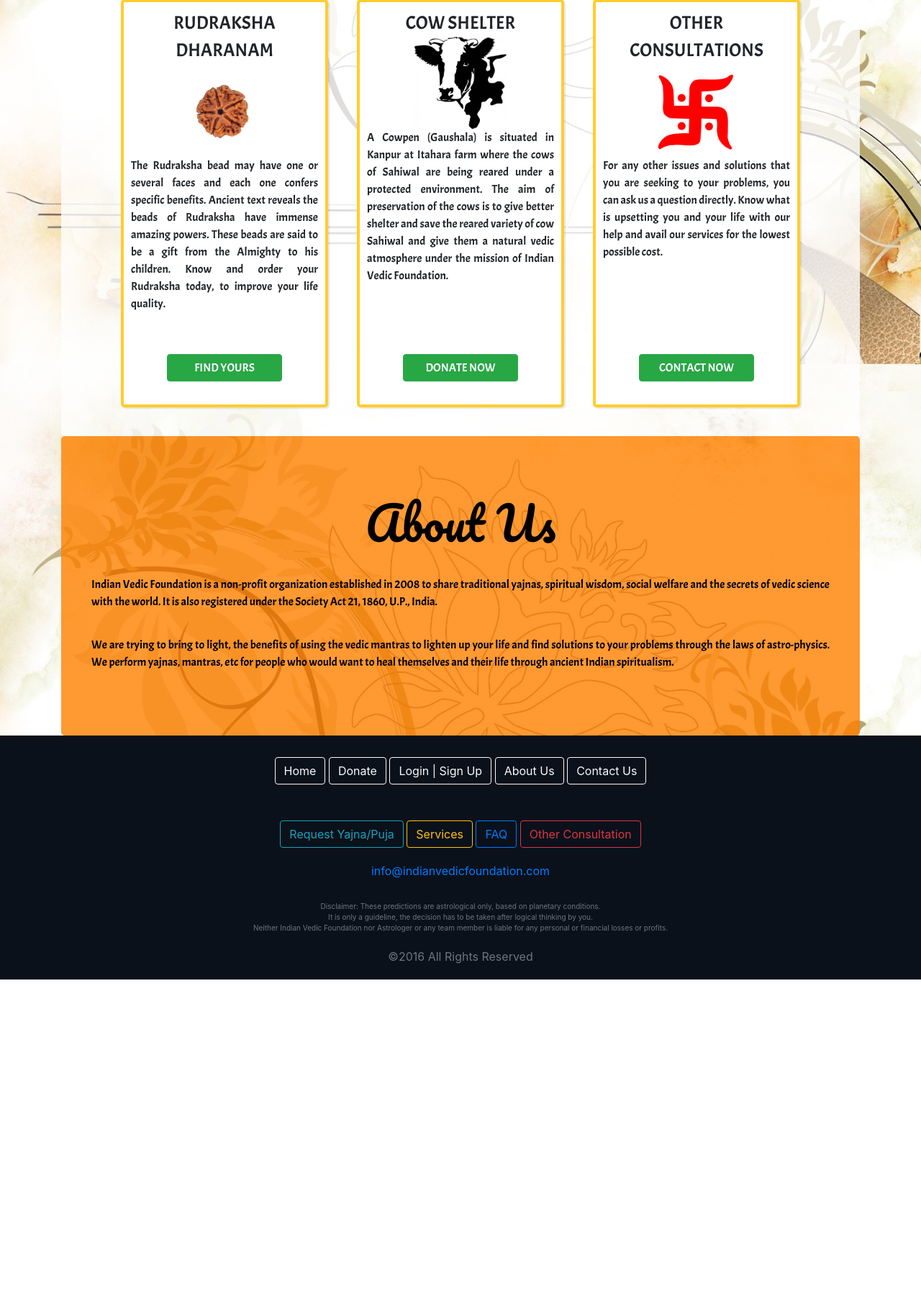
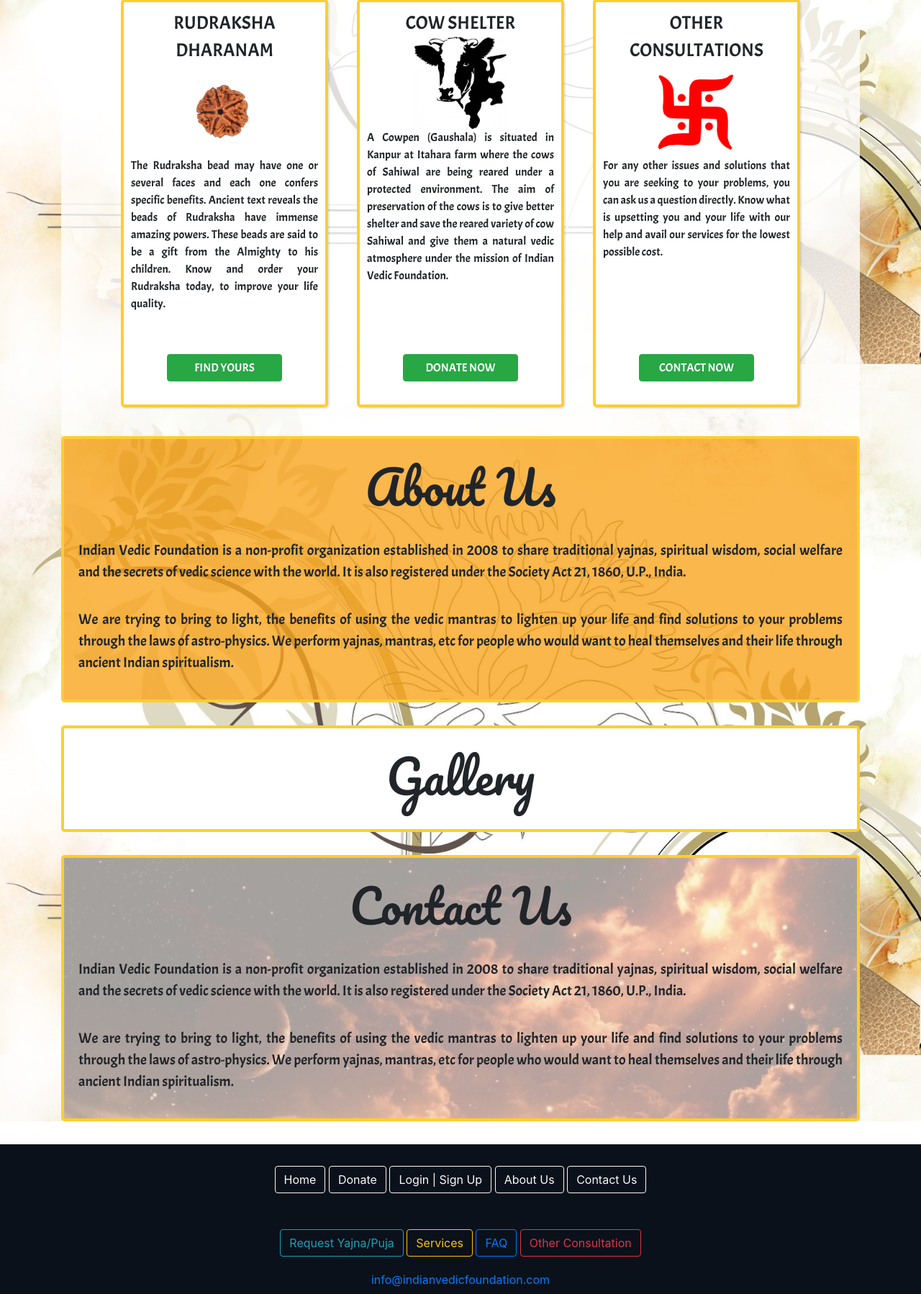
Before and after one commit to sonali-yadav/astro-website, a Django app: page / in a window 1280 px wide. Shown: the part 1602-3400 px from the top of the page at 72% size. Before the commit the page ends 2963 px from the top, so only its background shows below. Run offline with Django 3.2, Linux system fonts and the light colour scheme; some libraries are stand-ins or nearby versions.

Commit message:
home page contd.

```diff
--- a/home/static/css/index.css
+++ b/home/static/css/index.css
@@ -8,11 +8,6 @@
 }
 .justified {
     text-align: justify;
-}
-.index_about{
-    background-color: rgba(255,129,0,0.8);
-    color: #000;
-    font-family: 'Acme';
 }
 .index_container {
     background-color: var(--white-back);
@@ -38,3 +33,15 @@
 .card_content {
     height: calc(100% - 100px);
 }
+.in_block {
+    display: inline-block;
+}
+.about_index {
+    background-color: rgba(249,165,30,0.8);
+}
+.about_index2 {
+    background: rgba(249,165,30,1.0) url('../images/b3.jpg') fixed no-repeat;
+    background-size: cover;
+}
+.grid_div {
+}
--- a/home/templates/home/index.html
+++ b/home/templates/home/index.html
@@ -153,13 +153,52 @@
             <div class="button_div"><a href="#" class="btn btn-success">CONTACT NOW</a></div>
         </div>
     </div>
-    <div class="jumbotron fluid-jumbotron mg_bt_0 index_about">
-        <h1 class="heading_div center_text">About Us</h1>
-        <p class="justified">Indian Vedic Foundation is a non-profit organization established in 2008
+    <div class="jumbotron fluid-jumbotron grid_item about_index">
+        <h1 class="center_text heading_div">About Us</h1>
+        <p class="justified lead">Indian Vedic Foundation is a non-profit organization established in 2008
             to share traditional yajnas, spiritual wisdom, social welfare and the secrets of vedic
             science with the world. It is also registered under the Society Act 21, 1860, U.P.,
             India.</p>
-        <p class="justified">We are trying to bring to light, the benefits of using the vedic mantras to
+        <p class="justified lead">We are trying to bring to light, the benefits of using the vedic mantras to
+            lighten up your life and find solutions to your problems through the laws of
+            astro-physics. We perform yajnas, mantras, etc for people who would want to heal
+            themselves and their life through ancient Indian spiritualism.</p>
+    </div>
+     <div class="jumbotron fluid-jumbotron grid_item">
+        <h1 class="center_text heading_div">Gallery</h1>
+        <div class="image_carousel_div">
+            <div id="carouselExampleControls" class="carousel slide" data-ride="carousel">
+                <div class="carousel-inner">
+                    <div class="carousel-item active">
+                      <img class="d-block w-100" src="" alt="">
+                    </div>
+                    <div class="carousel-item">
+                      <img class="d-block w-100" src="" alt="">
+                    </div>
+                    <div class="carousel-item">
+                      <img class="d-block w-100" src="" alt="">
+                    </div>
+                </div>
+                <a class="carousel-control-prev" href="#carouselExampleControls" role="button"
+                   data-slide="prev">
+                    <span class="carousel-control-prev-icon" aria-hidden="true"></span>
+                    <span class="sr-only">Previous</span>
+                </a>
+                <a class="carousel-control-next" href="#carouselExampleControls" role="button"
+                   data-slide="next">
+                    <span class="carousel-control-next-icon" aria-hidden="true"></span>
+                    <span class="sr-only">Next</span>
+                </a>
+            </div>
+        </div>
+    </div>
+    <div class="jumbotron fluid-jumbotron grid_item about_index2">
+        <h1 class="center_text heading_div">Contact Us</h1>
+        <p class="justified lead">Indian Vedic Foundation is a non-profit organization established in 2008
+            to share traditional yajnas, spiritual wisdom, social welfare and the secrets of vedic
+            science with the world. It is also registered under the Society Act 21, 1860, U.P.,
+            India.</p>
+        <p class="justified lead">We are trying to bring to light, the benefits of using the vedic mantras to
             lighten up your life and find solutions to your problems through the laws of
             astro-physics. We perform yajnas, mantras, etc for people who would want to heal
             themselves and their life through ancient Indian spiritualism.</p>
```
Also changed, not shown: donations/templates/donations/yajna.html (+11 -3 lines), donations/static/images/b3.jpg (added), donations/static/images/parch.jpg (added), donations/static/images/parchment.jpg (added).
